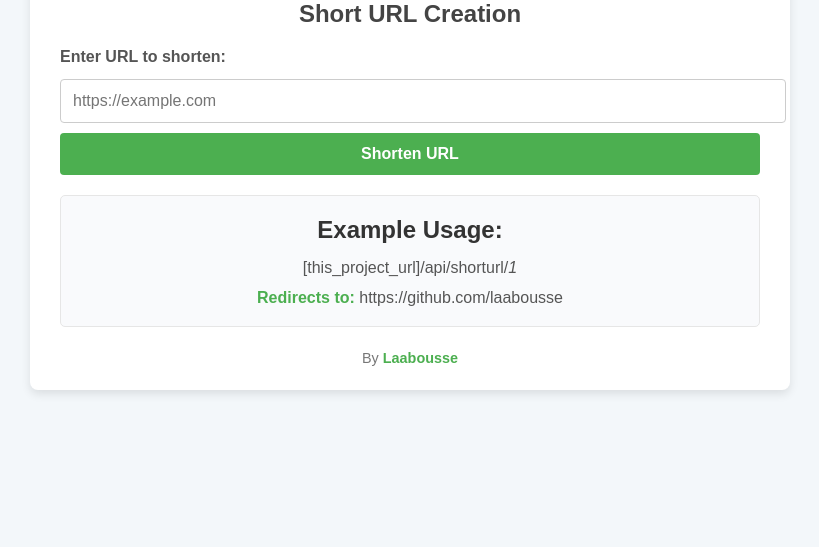
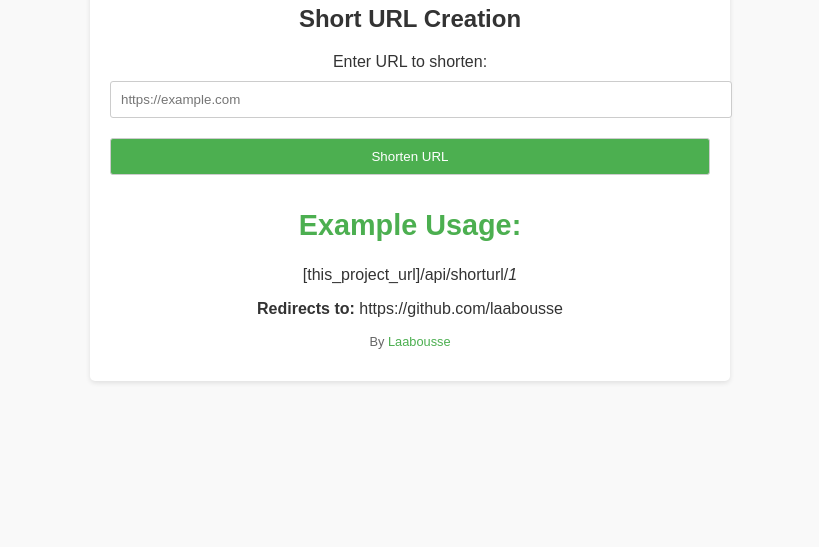
Before and after one commit to laabousse/url-shortener, a website: page views/index.html in a window 1280 px wide. Shown: the part 253-800 px from the top of the page, without its empty margins (230-1049 px from the left). Drawn offline with Linux system fonts and the light colour scheme; files that its build step writes are made by us from their sources.

Commit message:
fix style

```diff
--- a/public/styles.css
+++ b/public/styles.css
@@ -1,164 +1,58 @@
-/* General Reset */
-body, h1, h2, h3, p {
-    margin: 0;
-    padding: 0;
-    font-family: 'Arial', sans-serif;
-    line-height: 1.6;
-  }
-
 body {
   margin: 0;
-    padding: 0;
-    background-color: #f3f7fa;
-    color: #333;
+  font-family: Arial, sans-serif;
   display: flex;
   justify-content: center;
   align-items: center;
   min-height: 100vh;
+  background: #f9f9f9;
+  color: #333;
 }
 
-  /* Container */
 .container {
-    width: 90%;
-    max-width: 700px;
-    background: #ffffff;
-    border-radius: 8px;
-    box-shadow: 0 4px 10px rgba(0, 0, 0, 0.1);
-    padding: 20px 30px;
+  max-width: 600px;
+  width: 100%;
+  background: #fff;
+  padding: 20px;
+  border-radius: 5px;
+  box-shadow: 0 2px 5px rgba(0, 0, 0, 0.1);
   text-align: center;
 }
 
-  /* Header */
-  header {
-    margin-bottom: 20px;
+h1 {
+  font-size: 1.8em;
+  color: #4caf50;
 }
 
-  header h1 {
-    font-size: 2em;
-    color: #4caf50;
-    font-weight: bold;
-    text-transform: uppercase;
-    letter-spacing: 1px;
-    margin-bottom: 10px;
-  }
-
-  /* Main Content */
-  main {
-    margin-bottom: 20px;
-  }
-
-  .shortener h2 {
-    font-size: 1.5em;
-    color: #444;
-    margin-bottom: 10px;
-  }
-
-  form {
-    margin-top: 10px;
-    display: flex;
-    flex-direction: column;
-    gap: 10px;
-  }
-
-  form label {
-    font-size: 1em;
-    font-weight: bold;
-    color: #555;
-    text-align: left;
-  }
-
-  form input[type="url"] {
+form input[type="url"], form button {
   width: 100%;
-    padding: 12px;
+  padding: 10px;
+  margin: 10px 0;
   border: 1px solid #ccc;
-    border-radius: 4px;
-    font-size: 1em;
+  border-radius: 3px;
 }
 
 form input[type="url"]:focus {
-    outline: none;
   border-color: #4caf50;
-    box-shadow: 0 0 5px rgba(76, 175, 80, 0.4);
 }
 
 form button {
-    padding: 12px 20px;
-    background-color: #4caf50;
-    border: none;
+  background: #4caf50;
   color: #fff;
-    font-size: 1em;
-    font-weight: bold;
-    border-radius: 4px;
   cursor: pointer;
-    transition: background-color 0.3s ease;
 }
 
 form button:hover {
-    background-color: #45a049;
+  background: #45a049;
 }
 
-  /* Example Section */
-  .example {
-    background: #f9fafc;
-    border: 1px solid #e6e6e6;
-    border-radius: 5px;
-    padding: 15px;
-    margin-top: 20px;
-    text-align: center;
-  }
-
-  .example h3 {
-    font-size: 1.2em;
-    color: #333;
-    margin-bottom: 10px;
-  }
-
-  .example p {
-    margin-top: 5px;
-    font-size: 1em;
-    color: #555;
-    word-wrap: break-word;
-  }
-
-  .example strong {
-    color: #4caf50;
-  }
-
-  /* Footer */
 footer {
-    margin-top: 20px;
-  }
-
-  footer p {
-    font-size: 0.9em;
-    color: #777;
+  margin-top: 10px;
+  font-size: 0.8em;
+  color: #666;
 }
 
 footer a {
+  color: #4caf50;
   text-decoration: none;
-    color: #4caf50;
-    font-weight: bold;
 }
-
-  footer a:hover {
-    text-decoration: underline;
-  }
-
-  /* Responsive Design */
-  @media (max-width: 600px) {
-    .container {
-      padding: 15px;
-    }
-
-    header h1 {
-      font-size: 1.8em;
-    }
-
-    form input[type="url"] {
-      font-size: 0.9em;
-    }
-
-    form button {
-      font-size: 0.9em;
-    }
-  }
```
Lines whose indentation alone changed are shown as unchanged.
